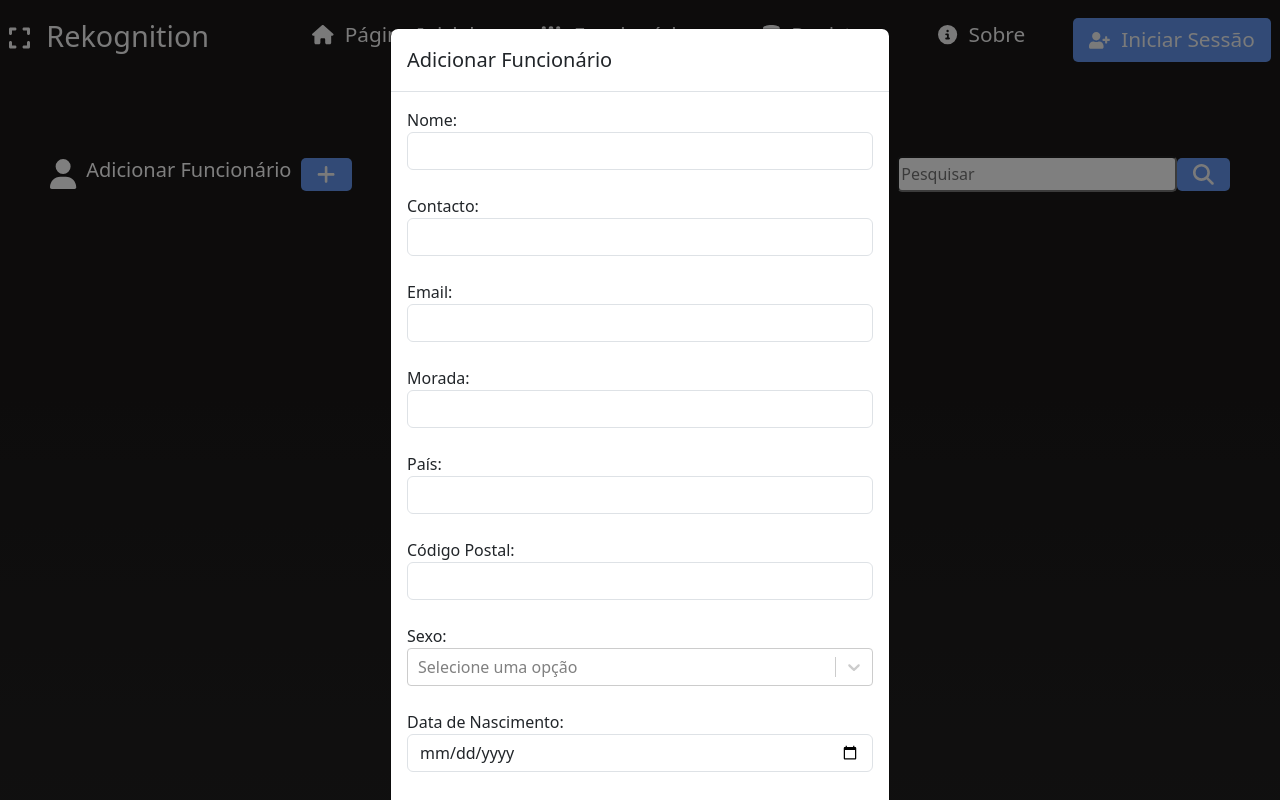
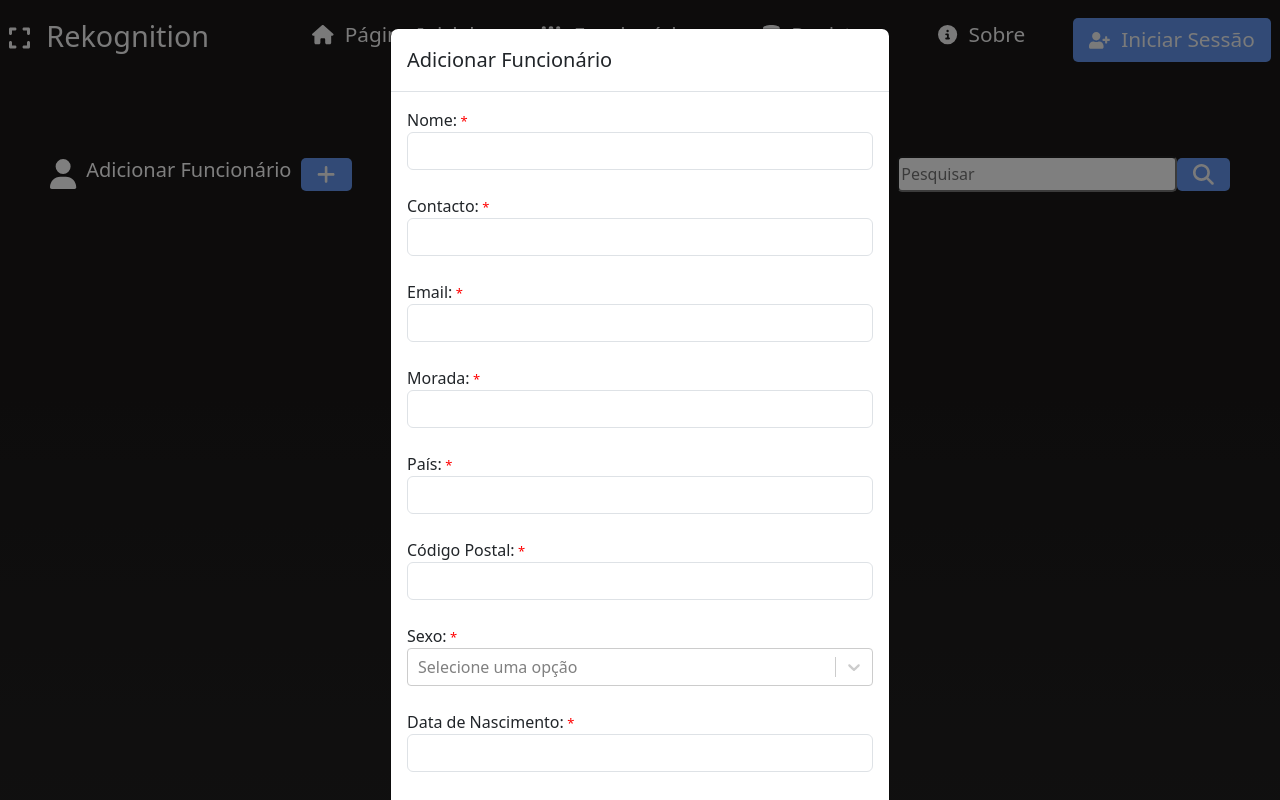
Before and after one commit to ferndiogo/FaceRecognitionFrontEnd, a React (Create React App) app in the folder facerecognition-frontend/: page /Employees in a window 1280 px wide. Both pictures are taken after a click on the button 326 px from the left and 174 px from the top of the page. Built offline with nearby package versions, Linux system fonts and the light colour scheme; no server answers.

Commit message:
Proteção de todos os campos na página funcionários

```diff
--- a/facerecognition-frontend/src/pages/employees/employees.js
+++ b/facerecognition-frontend/src/pages/employees/employees.js
@@ -1,4 +1,4 @@
-import React, { useState, useEffect } from 'react';
+import React, { useState, useEffect, useRef } from 'react';
 import './styles.css';
 
 import 'bootstrap/dist/css/bootstrap.min.css';
@@ -12,6 +12,8 @@ import 'bootstrap/dist/css/bootstrap.min.css';
 
 import Select from 'react-select';
 import Cards from './cards';
+
+import moment from 'moment';
 
 function Employees() {
 
@@ -36,6 +38,32 @@ function Employees() {
     const [modalDetalhes, setModalDetalhes] = useState(false);
 
     const [searchText, setSearchText] = useState('');
+
+    const [isValidName, setIsValidName] = useState(true);
+    const [isBlankName, setIsBlankName] = useState(true);
+
+    const [isValidContact, setIsValidContact] = useState(true);
+    const [isBlankContact, setIsBlankContact] = useState(true);
+
+    const [isValidEmail, setIsValidEmail] = useState(true);
+    const [isBlankEmail, setIsBlankEmail] = useState(true);
+
+    const [isBlankMorada, setIsBlankMorada] = useState(true);
+
+    const [isBlankPais, setIsBlankPais] = useState(true);
+
+    const [isValidCodPostal, setIsValidCodPostal] = useState(true);
+    const [isBlankCodPostal, setIsBlankCodPostal] = useState(true);
+
+    const [isBlankSexo, setIsBlankSexo] = useState(true);
+
+    const [isValidData, setIsValidData] = useState(true);
+    const [isBlankData, setIsBlankData] = useState(true);
+
+    const [isValidImage, setIsValidImage] = useState(true);
+    const [isBlankImage, setIsBlankImage] = useState(true);
+
+    const selectSexo = useRef();
 
     const [empregadoSelecionado, setEmpregadoSelecionado] = useState(
         {
@@ -105,6 +133,84 @@ function Employees() {
         console.log(empregadoSelecionado);
     }
 
+    const handleChangeName = (event) => {
+        handleChange(event);
+        const value = event.target.value;
+        const isBlankInput = value.trim() === '';
+        const regex = /^.{0,32}$/; // Regex para limitar o campo em 32 caracteres e não ser vazio
+        const isValidInput = regex.test(value);
+
+        setIsValidName(isBlankInput || isValidInput);
+        setIsBlankName(isBlankInput);
+    };
+
+    const handleChangeContact = (event) => {
+        handleChange(event);
+        const value = event.target.value;
+        const isBlankInput = value.trim() === '';
+        // Verificar se o valor do campo de entrada corresponde à expressão regular
+        const regex = /^[2798]\d{8}$/; // Regex para validar o número de telefone
+        const isValidInput = regex.test(value);
+
+        setIsValidContact(isBlankInput || isValidInput);
+        setIsBlankContact(isBlankInput);
+    };
+
+    const handleChangeEmail = (event) => {
+        handleChange(event);
+        const value = event.target.value;
+        const isBlankInput = value.trim() === '';
+        // Verificar se o valor do campo de e-mail corresponde à expressão regular
+        const regex = /^[A-Za-z0-9._%+-]+@[A-Za-z0-9.-]+\.[A-Za-z]{2,}$/; // Regex para validar e-mail
+        const isValidInput = regex.test(value);
+
+        setIsValidEmail(isBlankInput || isValidInput);
+        setIsBlankEmail(isBlankInput);
+    };
+
+    const handleChangeMorada = (event) => {
+        handleChange(event);
+        const value = event.target.value;
+        const isBlankInput = value.trim() === '';
+
+        setIsBlankMorada(isBlankInput);
+    };
+
+    const handleChangePais = (event) => {
+        handleChange(event);
+        const value = event.target.value;
+        const isBlankInput = value.trim() === '';
+
+        setIsBlankPais(isBlankInput);
+    };
+
+    const handleChangeCodPostal = (event) => {
+        handleChange(event);
+        const value = event.target.value;
+        const isBlankInput = value.trim() === '';
+
+        // Verificar se o valor do campo de código postal corresponde à expressão regular
+        const regex = /^\d{4}-\d{3}$/; // Regex para validar código postal
+        const isValidInput = regex.test(value);
+
+        setIsValidCodPostal(isBlankInput || isValidInput);
+        setIsBlankCodPostal(isBlankInput);
+    };
+
+    const handleChangeData = (event) => {
+        handleChange(event);
+        const value = event.target.value;
+        const isBlankInput = value.trim() === '';
+
+        const dateToCheck = event.target.value;
+        const formattedDate = moment(dateToCheck, 'DD/MM/YYYY').format('YYYY/MM/DD');
+        const isValidInput = moment(formattedDate).isValid();
+
+        setIsValidData(isBlankInput || isValidInput);
+        setIsBlankData(isBlankInput);
+    };
+
+
     const handleChangeSearch = e => {
         setSearchText(e.target.value);
     }
@@ -115,14 +221,53 @@ function Employees() {
             ...empregadoSelecionado, [name]: value
         });
         console.log(empregadoSelecionado);
+        // Verificar se o valor selecionado está vazio
+        const isBlankInput = value.trim() === '';
+        setIsBlankSexo(isBlankInput);
+
+
     }
 
-    const handleImagemChange = (e) => {
-        setEmpregadoSelecionado({
-            ...empregadoSelecionado, image: e.target.files[0]
-        });
-        console.log(empregadoSelecionado);
+    const handleImagemChange = (event) => {
+        const file = event.target.files[0];
+        const isBlankInput = !file;
+
+        if (!isBlankInput) {
+            const fileExtension = file.type.split('/').pop();
+            const allowedExtensions = ['png', 'jpeg', 'jpg'];
+
+            setIsValidImage(allowedExtensions.includes(fileExtension));
+            setIsBlankImage(false);
+        } else {
+            setIsValidImage(false);
+            setIsBlankImage(true);
+        }
+    };
+
+    const resetBooleans = () => {
+        setIsBlankName(true);
+        setIsBlankContact(true);
+        setIsBlankEmail(true);
+        setIsBlankMorada(true);
+        setIsBlankPais(true);
+        setIsBlankCodPostal(true);
+        setIsBlankSexo(true);
+        setIsBlankData(true);
+        setIsBlankImage(true);
     }
+
+    const resetBooleansEdit = () => {
+        setIsBlankName(false);
+        setIsBlankContact(false);
+        setIsBlankEmail(false);
+        setIsBlankMorada(false);
+        setIsBlankPais(false);
+        setIsBlankCodPostal(false);
+        setIsBlankSexo(false);
+        setIsBlankData(false);
+        setIsBlankImage(false);
+    }
+
 
     const pedidoGet = async () => {
         await axios.get(baseUrl)
@@ -258,46 +403,74 @@ function Employees() {
                 <ModalHeader>Adicionar Funcionário</ModalHeader>
                 <ModalBody>
                     <div className="form-group">
-                        <label>Nome:</label>
+                        <label>Nome:</label>{isBlankName && <span className="regularExp"> *</span>}
                         <br />
-                        <input type="text" className="form-control" name="name" onChange={handleChange} />
+                        <input type="text" className="form-control" name="name" onChange={handleChangeName} />
+                        {!isValidName && <span className="regularExp">O nome não é válido, tem de conter no máximo 32 caracters.</span>}
                         <br />
-                        <label>Contacto:</label>
+                        <label>Contacto:</label>{isBlankContact && <span className="regularExp"> *</span>}
                         <br />
-                        <input type="text" className="form-control" name="contact" onChange={handleChange} />
+                        <input type="text" className="form-control" name="contact" onChange={handleChangeContact} />
+                        {!isValidContact && <span className="regularExp">Insira um número de telemóvel válido.</span>}
                         <br />
-                        <label>Email:</label>
+                        <label>Email:</label>{isBlankEmail && <span className="regularExp"> *</span>}
                         <br />
-                        <input type="text" className="form-control" name="email" onChange={handleChange} />
+                        <input type="text" className="form-control" name="email" onChange={handleChangeEmail} />
+                        {!isValidEmail && <span className="regularExp">Insira um email válido.</span>}
                         <br />
-                        <label>Morada:</label>
+                        <label>Morada:</label>{isBlankMorada && <span className="regularExp"> *</span>}
                         <br />
-                        <input type="text" className="form-control" name="morada" onChange={handleChange} />
+                        <input type="text" className="form-control" name="morada" onChange={handleChangeMorada} />
                         <br />
-                        <label>País:</label>
+                        <label>País:</label>{isBlankPais && <span className="regularExp"> *</span>}
                         <br />
-                        <input type="text" className="form-control" name="pais" onChange={handleChange} />
+                        <input type="text" className="form-control" name="pais" onChange={handleChangePais} />
                         <br />
-                        <label>Código Postal:</label>
+                        <label>Código Postal:</label>{isBlankCodPostal && <span className="regularExp"> *</span>}
                         <br />
-                        <input type="text" className="form-control" name="codPostal" onChange={handleChange} />
+                        <input type="text" className="form-control" name="codPostal" onChange={handleChangeCodPostal} />
+                        {!isValidCodPostal && <span className="regularExp">Insira um código de postal válido.</span>}
                         <br />
-                        <label>Sexo:</label>
+                        <label>Sexo:</label>{isBlankSexo && <span className="regularExp"> *</span>}
                         <br />
-                        <Select options={sexoopc} onChange={handleChangeSelect} placeholder="Selecione uma opção" />
+                        <Select ref={selectSexo} options={sexoopc} onChange={handleChangeSelect} placeholder="Selecione uma opção" />
                         <br />
-                        <label>Data de Nascimento:</label>
+                        <label>Data de Nascimento:</label>{isBlankData && <span className="regularExp"> *</span>}
                         <br />
-                        <input type="date" className="form-control" name="dataNasc" onChange={handleChange} />
+                        <input type="text" className="form-control" name="dataNasc" onChange={handleChangeData} />
+                        {!isValidData && <span className="regularExp">Insira uma data válida.</span>}
                         <br />
-                        <label>Imagem:</label>
+                        <label>Imagem:</label>{isBlankImage && <span className="regularExp"> *</span>}
                         <br />
-                        <input type="file" className="form-control" name="image" accept=".jpg,.png,.jpeg" onChange={handleImagemChange} />
+                        <input type="file" className="form-control" name="image" accept=".jpg,.png,.jpeg" onChange={handleImagemChange} required />
+                        {!isValidImage && <span className="regularExp">Formato inválido.</span>}
+                        <br />
+                        <span className="regularExp">* Campos de preenchimento obrigatório</span>
                     </div>
                 </ModalBody>
                 <ModalFooter>
-                    <button className="btnOk" onClick={() => pedidoPost()}>Adicionar</button>
-                    <button className="btnDanger" onClick={() => abrirFecharModalAdicionar()}>Cancelar</button>
+                    {isValidName &&
+                        isValidContact &&
+                        isValidEmail &&
+                        isValidCodPostal &&
+                        isValidData &&
+                        isValidImage &&
+                        !isBlankName &&
+                        !isBlankContact &&
+                        !isBlankEmail &&
+                        !isBlankMorada &&
+                        !isBlankPais &&
+                        !isBlankCodPostal &&
+                        !isBlankSexo &&
+                        !isBlankData &&
+                        !isBlankImage && (
+                            <button className="btnOk" onClick={() => { pedidoPost(); resetBooleans() }}>
+                                Adicionar
+                            </button>
+                        )}
+                    <button className="btnDanger" onClick={() => { abrirFecharModalAdicionar(); resetBooleans() }}>
+                        Cancelar
+                    </button>
                 </ModalFooter>
             </Modal>
 
@@ -307,33 +480,43 @@ function Employees() {
                     <div className="form-group">
                         <label>Nome:</label>
                         <br />
-                        <input type="text" className="form-control" name="name" onChange={handleChange}
+                        <input type="text" className="form-control" name="name" onChange={handleChangeName}
                             value={empregadoSelecionado && empregadoSelecionado.name} />
+                        {!isValidName && <span className="regularExp">O nome não é válido, tem de conter no máximo 32 caracters.</span>}
+                        {isBlankName && <span className="regularExp">Campo de preenchimento obrigatório.</span>}
                         <br />
                         <label>Contacto:</label>
                         <br />
-                        <input type="text" className="form-control" name="contact" onChange={handleChange}
+                        <input type="text" className="form-control" name="contact" onChange={handleChangeContact}
                             value={empregadoSelecionado && empregadoSelecionado.contact} />
+                        {!isValidContact && <span className="regularExp">Insira um número de telemóvel válido.</span>}
+                        {isBlankContact && <span className="regularExp">Campo de preenchimento obrigatório.</span>}
                         <br />
                         <label>Email:</label>
                         <br />
-                        <input type="text" className="form-control" name="email" onChange={handleChange}
+                        <input type="text" className="form-control" name="email" onChange={handleChangeEmail}
                             value={empregadoSelecionado && empregadoSelecionado.email} />
+                        {!isValidEmail && <span className="regularExp">Insira um email válido.</span>}
+                        {isBlankEmail && <span className="regularExp">Campo de preenchimento obrigatório.</span>}
                         <br />
                         <label>Morada:</label>
                         <br />
-                        <input type="text" className="form-control" name="morada" onChange={handleChange}
+                        <input type="text" className="form-control" name="morada" onChange={handleChangeMorada}
                             value={empregadoSelecionado && empregadoSelecionado.morada} />
+                        {isBlankMorada && <span className="regularExp">Campo de preenchimento obrigatório.</span>}
                         <br />
                         <label>País:</label>
                         <br />
-                        <input type="text" className="form-control" name="pais" onChange={handleChange}
+                        <input type="text" className="form-control" name="pais" onChange={handleChangePais}
                             value={empregadoSelecionado && empregadoSelecionado.pais} />
+                        {isBlankPais && <span className="regularExp">Campo de preenchimento obrigatório.</span>}
                         <br />
                         <label>Código Postal:</label>
                         <br />
-                        <input type="text" className="form-control" name="codPostal" onChange={handleChange}
+                        <input type="text" className="form-control" name="codPostal" onChange={handleChangeCodPostal}
                             value={empregadoSelecionado && empregadoSelecionado.codPostal} />
+                        {!isValidCodPostal && <span className="regularExp">Insira um código de postal válido.</span>}
+                        {isBlankCodPostal && <span className="regularExp">Campo de preenchimento obrigatório.</span>}
                         <br />
                         <label>Sexo:</label>
                         <br />
@@ -342,19 +525,24 @@ function Employees() {
                             : empregadoSelecionado && empregadoSelecionado.sexo === 'F'
                                 ? 'Feminino'
                                 : ''} />
+                        {isBlankSexo && <span className="regularExp">Campo de preenchimento obrigatório.</span>}
                         <br />
                         <label>Data de Nascimento:</label>
                         <br />
-                        <input type="date" className="form-control" name="dataNasc" onChange={handleChange}
+                        <input type="date" className="form-control" name="dataNasc" onChange={handleChangeData}
                             value={empregadoSelecionado && formatDate(empregadoSelecionado.dataNasc)} />
+                        {!isValidData && <span className="regularExp">Insira uma data válida.</span>}
+                        {isBlankData && <span className="regularExp">Campo de preenchimento obrigatório.</span>}
+                        <br />
                         <label>Imagem:</label>
                         <br />
                         <input type="file" className="form-control" name="image" accept=".jpg,.png,.jpeg" onChange={handleImagemChange} />
+                        {!isValidImage && <span className="regularExp">Formato inválido.</span>}
                     </div>
                 </ModalBody>
                 <ModalFooter>
-                    <button className="btnOk" onClick={() => pedidoPut()}>Editar</button>
-                    <button className="btnDanger" onClick={() => abrirFecharModalEditar()}>Cancelar</button>
+                    <button className="btnOk" onClick={() => { pedidoPut(); resetBooleans() }}>Editar</button>
+                    <button className="btnDanger" onClick={() => { abrirFecharModalEditar(); resetBooleans() }}>Cancelar</button>
                 </ModalFooter>
             </Modal>
 
@@ -363,7 +551,7 @@ function Employees() {
                     Confirma a eliminação deste funcionário: {empregadoSelecionado && empregadoSelecionado.name} ?
                 </ModalBody>
                 <ModalFooter>
-                    <button className="btn" onClick={() => pedidoDelete()}>Sim</button>
+                    <button className="btnOk" onClick={() => pedidoDelete()}>Sim</button>
                     <button className="btnDanger" onClick={() => abrirFecharModalApagar()}>Não</button>
                 </ModalFooter>
             </Modal>
@@ -448,7 +636,7 @@ function Employees() {
                     </div>
                 </ModalBody>
                 <ModalFooter>
-                    <button className="btnInfo" onClick={() => { abrirFecharModalEditar(); abrirFecharModalDetalhes(); }}>Editar</button>
+                    <button className="btnInfo" onClick={() => { abrirFecharModalEditar(); abrirFecharModalDetalhes(); resetBooleansEdit() }}>Editar</button>
                     <button className="btnDanger" onClick={() => { abrirFecharModalApagar(); abrirFecharModalDetalhes(); }}>Apagar</button>
                     <button className="btnOk" onClick={() => abrirFecharModalDetalhes()}>Cancelar</button>
                 </ModalFooter>
--- a/facerecognition-frontend/src/pages/employees/styles.css
+++ b/facerecognition-frontend/src/pages/employees/styles.css
@@ -175,3 +175,8 @@ td {
     margin-bottom: 30px;
   }
 }
+
+.regularExp{
+  color: #ff0000;
+  font-size: 13px;
+}
--- /dev/null
+++ b/package.json
@@ -0,0 +1,5 @@
+{
+  "dependencies": {
+    "moment": "^2.29.4"
+  }
+}
```
Also changed, not shown: 1 other file (tests, documents, lock files or other folders).
